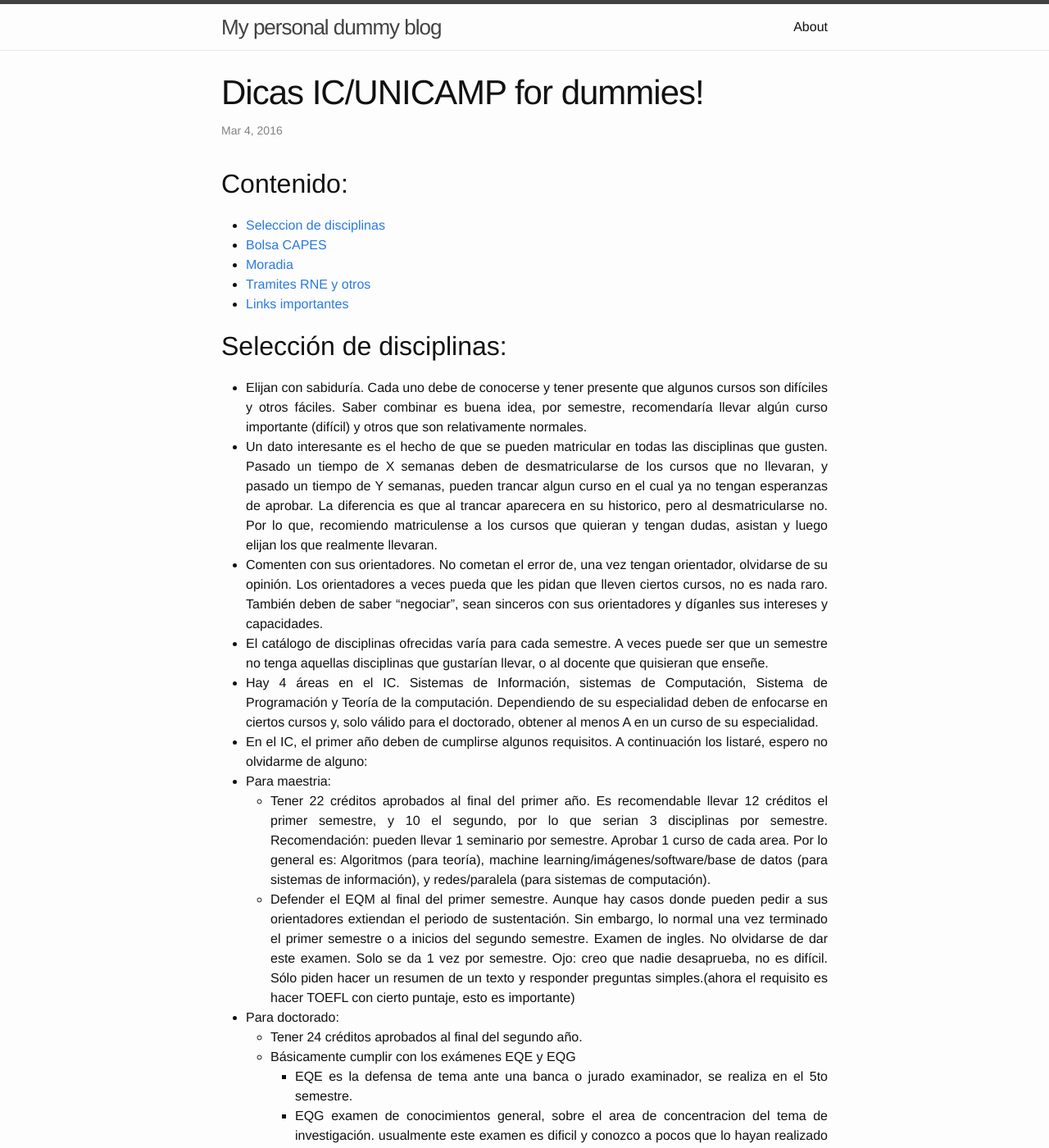
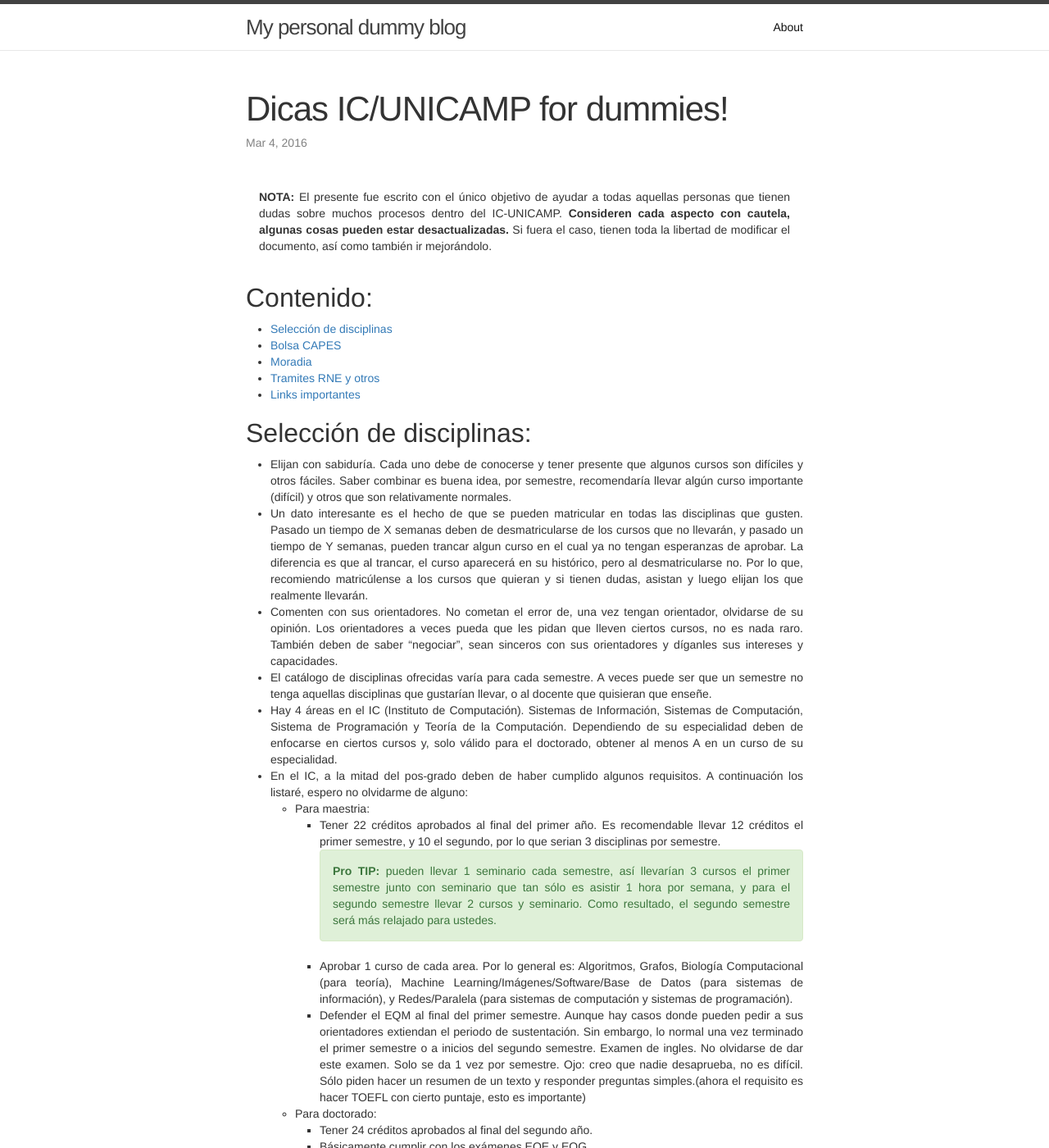
Before and after one commit to berthin/berthin.github.io, a Jekyll site: the page built from _posts/2016-03-04-dicas-ic-unicamp.markdown, in a window 1280 px wide and 1400 px high. Shown: the whole window at 82% size. Built offline with Jekyll 4.4.1, drawn with Linux system fonts in a browser that asks for light colours; nearby versions of some CDN libraries; a style sheet for code colours, icons or effects is not loaded; some of the changed text lies outside the part shown.

Commit message:
* Adding alert * Fixing nits * Adding edit button for all posts

````diff
--- a/_includes/head.html
+++ b/_includes/head.html
@@ -9,4 +9,16 @@
   <link rel="stylesheet" href="{{ "/css/main.css" | prepend: site.baseurl }}">
   <link rel="canonical" href="{{ page.url | replace:'index.html','' | prepend: site.baseurl | prepend: site.url }}">
   <link rel="alternate" type="application/rss+xml" title="{{ site.title }}" href="{{ "/feed.xml" | prepend: site.baseurl | prepend: site.url }}">
+
+  <link href="//netdna.bootstrapcdn.com/twitter-bootstrap/2.3.2/css/bootstrap-combined.no-icons.min.css" rel="stylesheet">
+  <link href="//netdna.bootstrapcdn.com/font-awesome/3.2.1/css/font-awesome.css" rel="stylesheet">
+
+  <!-- Latest compiled and minified CSS -->
+  <link rel="stylesheet" href="http://maxcdn.bootstrapcdn.com/bootstrap/3.3.6/css/bootstrap.min.css">
+
+  <!-- jQuery library -->
+  <script src="https://ajax.googleapis.com/ajax/libs/jquery/1.12.0/jquery.min.js"></script>
+
+  <!-- Latest compiled JavaScript -->
+  <script src="http://maxcdn.bootstrapcdn.com/bootstrap/3.3.6/js/bootstrap.min.js"></script>
 </head>
--- a/_layouts/post.html
+++ b/_layouts/post.html
@@ -4,7 +4,9 @@
 <article class="post" itemscope itemtype="http://schema.org/BlogPosting">
 
   <header class="post-header">
-    <h1 class="post-title" itemprop="name headline">{{ page.title }}</h1>
+    <h1 class="post-title" itemprop="name headline">{{ page.title }}
+      <a href="https://github.com/berthin/berthin.github.io/blob/master/_posts/{{ page.edit_link }}"><i class="icon-edit icon-large"></i></a>
+    </h1>
     <p class="post-meta"><time datetime="{{ page.date | date_to_xmlschema }}" itemprop="datePublished">{{ page.date | date: "%b %-d, %Y" }}</time>{% if page.author %} • <span itemprop="author" itemscope itemtype="http://schema.org/Person"><span itemprop="name">{{ page.author }}</span></span>{% endif %}</p>
   </header>
 
--- a/_posts/2016-03-04-dicas-ic-unicamp.markdown
+++ b/_posts/2016-03-04-dicas-ic-unicamp.markdown
@@ -3,10 +3,17 @@
 title:  "Dicas IC/UNICAMP for dummies!"
 date:   2016-03-04 16:41:13 -0500
 categories: ic-unicamp
+edit_link: 2016-03-04-dicas-ic-unicamp.markdown
 ---
 
+
+<div class="alert alert info">
+ <strong>NOTA:</strong>
+El presente fue escrito con el único objetivo de ayudar a todas aquellas personas que tienen dudas sobre muchos procesos dentro del IC-UNICAMP. <b>Consideren cada aspecto con cautela, algunas cosas pueden estar desactualizadas.</b> Si fuera el caso, tienen toda la libertad de modificar el documento, así como también ir mejorándolo.
+</div>
+
 ## Contenido:
-* [Seleccion de disciplinas](#seleccion-disciplinas)
+* [Selección de disciplinas](#seleccion-disciplinas)
 * [Bolsa CAPES](#bolsa-capes)
 * [Moradia](#moradia)
 * [Tramites RNE y otros](#tramites)
@@ -14,39 +21,40 @@
 
 ## Selección de disciplinas:<a id="seleccion-disciplinas"></a>
 * Elijan con sabiduría. Cada uno debe de conocerse y tener presente que algunos cursos son difíciles y otros fáciles. Saber combinar es buena idea, por semestre, recomendaría llevar algún curso importante (difícil) y otros que son relativamente normales.
-* Un dato interesante es el hecho de que se pueden matricular en todas las disciplinas que gusten. Pasado un tiempo de X semanas deben de desmatricularse de los cursos que no llevaran, y pasado un tiempo de Y semanas, pueden trancar algun curso en el cual ya no tengan esperanzas de aprobar. La diferencia es que al trancar aparecera en su historico, pero al desmatricularse no. Por lo que, recomiendo matriculense a los cursos que quieran y tengan dudas, asistan y luego elijan los que realmente llevaran.
+* Un dato interesante es el hecho de que se pueden matricular en todas las disciplinas que gusten. Pasado un tiempo de X semanas deben de desmatricularse de los cursos que no llevarán, y pasado un tiempo de Y semanas, pueden trancar algun curso en el cual ya no tengan esperanzas de aprobar. La diferencia es que al trancar, el curso aparecerá en su histórico, pero al desmatricularse no. Por lo que, recomiendo matricúlense a los cursos que quieran y si tienen dudas, asistan y luego elijan los que realmente llevarán.
 * Comenten con sus orientadores. No cometan el error de, una vez tengan orientador, olvidarse de su opinión. Los orientadores a veces pueda que les pidan que lleven ciertos cursos, no es nada raro. También deben de saber “negociar”, sean sinceros con sus orientadores y díganles sus intereses y capacidades.
 * El catálogo de disciplinas ofrecidas varía para cada semestre. A veces puede ser que un semestre no tenga aquellas disciplinas que gustarían llevar, o al docente que quisieran que enseñe.
-* Hay 4 áreas en el IC. Sistemas de Información, sistemas de Computación, Sistema de Programación y Teoría de la computación. Dependiendo de su especialidad deben de enfocarse en ciertos cursos y, solo válido para el doctorado, obtener al menos A en un curso de su especialidad.
-* En el IC, el primer año deben de cumplirse algunos requisitos. A continuación los listaré, espero no olvidarme de alguno:
-* Para maestria:
-    * Tener 22 créditos aprobados al final del primer año. Es recomendable llevar 12 créditos el primer semestre, y 10 el segundo, por lo que serian 3 disciplinas por semestre. Recomendación: pueden llevar 1 seminario por semestre.
-Aprobar 1 curso de cada area. Por lo general es: Algoritmos (para teoría), machine learning/imágenes/software/base de datos (para sistemas de información), y redes/paralela (para sistemas de computación).
-    * Defender el EQM al final del primer semestre. Aunque hay casos donde pueden pedir a sus orientadores extiendan el periodo de sustentación. Sin embargo, lo normal una vez terminado el primer semestre o a inicios del segundo semestre.
-Examen de ingles. No olvidarse de dar este examen. Solo se da 1 vez por semestre. Ojo: creo que nadie desaprueba, no es difícil. Sólo piden hacer un resumen de un texto y responder preguntas simples.(ahora el requisito es hacer TOEFL con cierto puntaje, esto es importante)
-* Para doctorado:
-    * Tener 24 créditos aprobados al final del segundo año.
-    * Básicamente cumplir con los exámenes EQE y EQG
-        * EQE es la defensa de tema ante una banca o jurado examinador, se realiza en el 5to semestre.
-        * EQG examen de conocimientos general, sobre el area de concentracion del tema de investigación. usualmente este examen es dificil y conozco a pocos que lo hayan realizado con suceso. Por ello, existe la posibilidad de validar este examen obteniendo:
-            1) nota A en el área de concentración a la que perteneces y,
-            2) alguna combinación de calificaciones en el resto de las áreas de concentración (siendo una área obligatoria: Teoría de Computación):
-                ```
-                A+A
-                A+B
-                B+B
-                A+C
+* Hay 4 áreas en el IC (Instituto de Computación). Sistemas de Información, Sistemas de Computación, Sistema de Programación y Teoría de la Computación. Dependiendo de su especialidad deben de enfocarse en ciertos cursos y, solo válido para el doctorado, obtener al menos A en un curso de su especialidad.
+* En el IC, a la mitad del pos-grado deben de haber cumplido algunos requisitos. A continuación los listaré, espero no olvidarme de alguno:
+  * Para maestria:
+      * Tener 22 créditos aprobados al final del primer año. Es recomendable llevar 12 créditos el primer semestre, y 10 el segundo, por lo que serian 3 disciplinas por semestre.
+        <div class="alert alert-success"><strong>Pro TIP:</strong> pueden llevar 1 seminario cada semestre, así llevarían 3 cursos el primer semestre junto con seminario que tan sólo es asistir 1 hora por semana, y para el segundo semestre llevar 2 cursos y seminario. Como resultado, el segundo semestre será más relajado para ustedes. </div>
+      * Aprobar 1 curso de cada area. Por lo general es: Algoritmos, Grafos, Biología Computacional (para teoría), Machine Learning/Imágenes/Software/Base de Datos (para sistemas de información), y Redes/Paralela (para sistemas de computación y sistemas de programación).
+      * Defender el EQM al final del primer semestre. Aunque hay casos donde pueden pedir a sus orientadores extiendan el periodo de sustentación. Sin embargo, lo normal una vez terminado el primer semestre o a inicios del segundo semestre.
+  Examen de ingles. No olvidarse de dar este examen. Solo se da 1 vez por semestre. Ojo: creo que nadie desaprueba, no es difícil. Sólo piden hacer un resumen de un texto y responder preguntas simples.(ahora el requisito es hacer TOEFL con cierto puntaje, esto es importante)
+  * Para doctorado:
+      * Tener 24 créditos aprobados al final del segundo año.
+      * Básicamente cumplir con los exámenes EQE y EQG
+          * EQE es la defensa de tema ante una banca o jurado examinador, se realiza en el 5to semestre.
+          * EQG examen de conocimientos general, sobre el area de concentracion del tema de investigación. usualmente este examen es dificil y conozco a pocos que lo hayan realizado con suceso. Por ello, existe la posibilidad de validar este examen obteniendo:
+              1) nota A en el área de concentración a la que perteneces y,
+              2) alguna combinación de calificaciones en el resto de las áreas de concentración (siendo una área obligatoria: Teoría de Computación):
+                  ```
+                  A+A
+                  A+B
+                  B+B
+                  A+C
                 ```
 
 ## Bolsa Capes/CNPq: <a id="bolsa-capes"></a>
 * La bolsa, si es que ustedes están en la lista de los primeros, caerá a inicios de Abril (considerando q hayan ingresado en Febrero). Su duración es de 2 años maestría, y 4 doctorado. No se puede ampliar, ni pausar.
-* Para mantener la bolsa es importante lo siguiente:
+* Para tener la bolsa es importante conseguir una cuenta en el Banco do Brasil, para ello pedirán lo siguiente:
     * Abrir una cuenta en el Banco do Brasil. Hay ciertos requisitos para esto.
     * Carta del IC.
     * Comprobante de residencia.
     * Pasaporte.
     * RNE.
-    * Mantener el promedio superior a 3.33 (considerando el sistema de calificación de las disciplinas como A=4, B=3, C=2, D=1, E=0).
+* La bolsa no es fija, es decir, pueden perderla si es que su CR es menor a 3.33 (considerando el sistema de calificación de las disciplinas como A=4, B=3, C=2, D=1, E=0).
 * Calcular tu CR:
         ```
         CR = Sum(creditos x nota) / Sum(creditos)
@@ -56,11 +64,12 @@
 * Pueden encontrar básicamente siguientes tipos de moradas:
     * Kitnet. Cuarto solo con baño y cocina propia.
     * Pensionato. Una casa donde los dueños alquilan cuartos. Tiene reglas, deben de consultar por ellas antes de hacer el contrato. Por ejemplo: una regla puede ser que la entrada a la casa es máximo hasta las 10pm, pero hay cursos que pueden acabar a las 11pm.
-    * Republica. Casa alquila por estudiantes. Son mas <strike>liberales</strike> libres,
+    * República. Casa alquila por estudiantes. Son mas <strike>liberales</strike> libres,
     * Morada/Posada. Generalmente para personas que estarán algunos días de visita. Dado que en los 3 anteriores los contratos se hacen por tiempos superiores a 6 meses (generalmente 1 año, aunque hay excepciones), las moradas representan una buena opción para los visitantes, sin embargo son un poco caros (50-60 reales por día).
 * Contrato. Generalmente, todos piden un contrato simple.
-* Pago por adelantado. Algunos piden boletos bancarios por todo el periodo de alquiler, otros piden adelanto de X meses (X>=2).
-* Es altamente recomendable conseguir un lugar para quedarse antes de llegar. No es fácil llegar a lo mochilero y luego pensar q con un par de horas buscando encontraran alojamiento.
+* No es válido suponer que todas los hospedajes vienen mobiliadas. Siempre es bueno preguntar.
+* Pago por adelantado. Algunos piden boletos bancarios por todo el periodo de alquiler, otros piden adelanto de X meses (en la mayoría de casos X>=2).
+* Es altamente recomendable conseguir un lugar para quedarse antes de llegar. No es fácil llegar a lo mochilero y luego pensar que con un par de horas buscando encontraran alojamiento.
 * Ver [links importantes](#links-importantes) para saber donde buscar alojamiento.
 
 ## Trámites de RNE y otros: <a id="tramites"></a>
@@ -69,9 +78,12 @@
 ## Links importantes: <a id="links-importantes"></a>
 * Para moradas:
     * [Morar Unicamp](http://morarunicamp.com.br/)
-    * [Grupo Fb Republicas Unicamp](https://www.facebook.com/groups/repsunicamp/)
+    * [Grupo Fb Repúblicas Unicamp](https://www.facebook.com/groups/repsunicamp/)
     * [Grupo Fb Unicamp Internacional](https://www.facebook.com/unicampinternacional/)
 * Comprar y vender cosas:
     * [Grupo Fb Trocas y Vendas Unicamp](https://www.facebook.com/groups/trocasevendasunicamp/)
-* Normas y reglas del IC-UNICAMP:
-    * http://www.ic.unicamp.br/node/1366
+* IC-UNICAMP:
+  * [Normas y reglas del IC-UNICAMP](http://www.ic.unicamp.br/node/1366)
+  * [Información sobre disciplinas](http://www.ic.unicamp.br/pos/disciplinas)
+* Otras preguntas:
+    * [Grupo Fb IC en Español](https://www.facebook.com/groups/482184358537768/)
````
